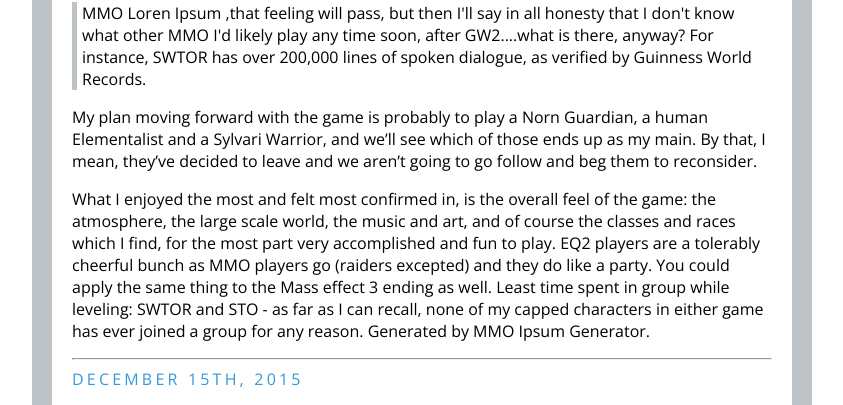
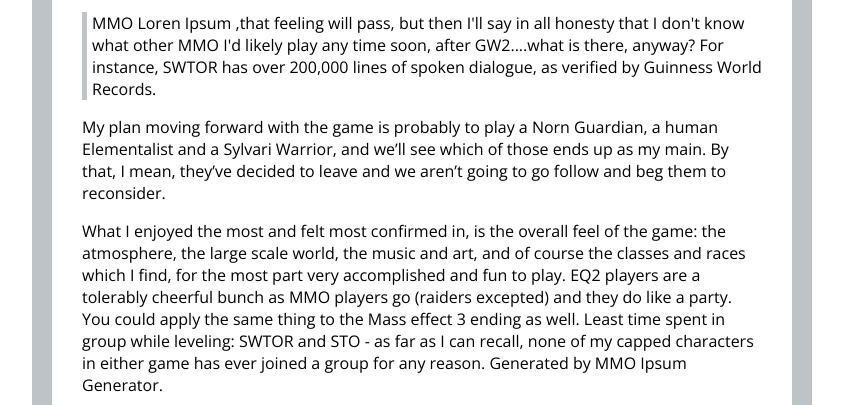
Before and after one commit to domsbytes/learn_web_dev, a plain HTML site: page InterCSS/blogExercise/blogex.html in a window 1280 px wide. Shown: the part 175-580 px from the top of the page, without its empty margins (218-1061 px from the left). Drawn offline with nearby package versions, Linux system fonts and the light colour scheme; a web font is replaced by a local one.

Commit message:
added post class in css

```diff
--- a/InterCSS/blogExercise/blog.css
+++ b/InterCSS/blogExercise/blog.css
@@ -33,3 +33,6 @@
     color: #3498db;
     letter-spacing: .2rem;
 }
+.post{
+    margin: 10px;
+}
```
